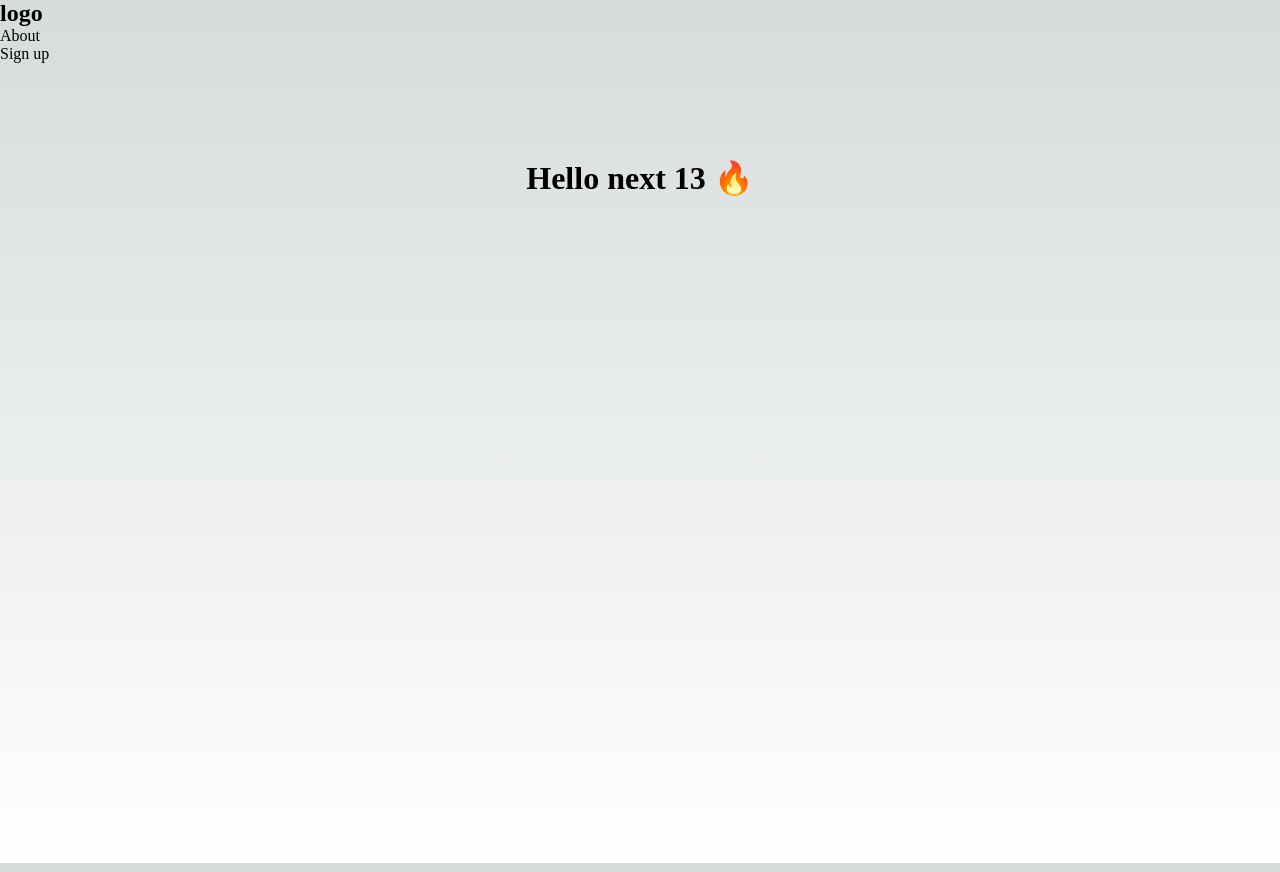
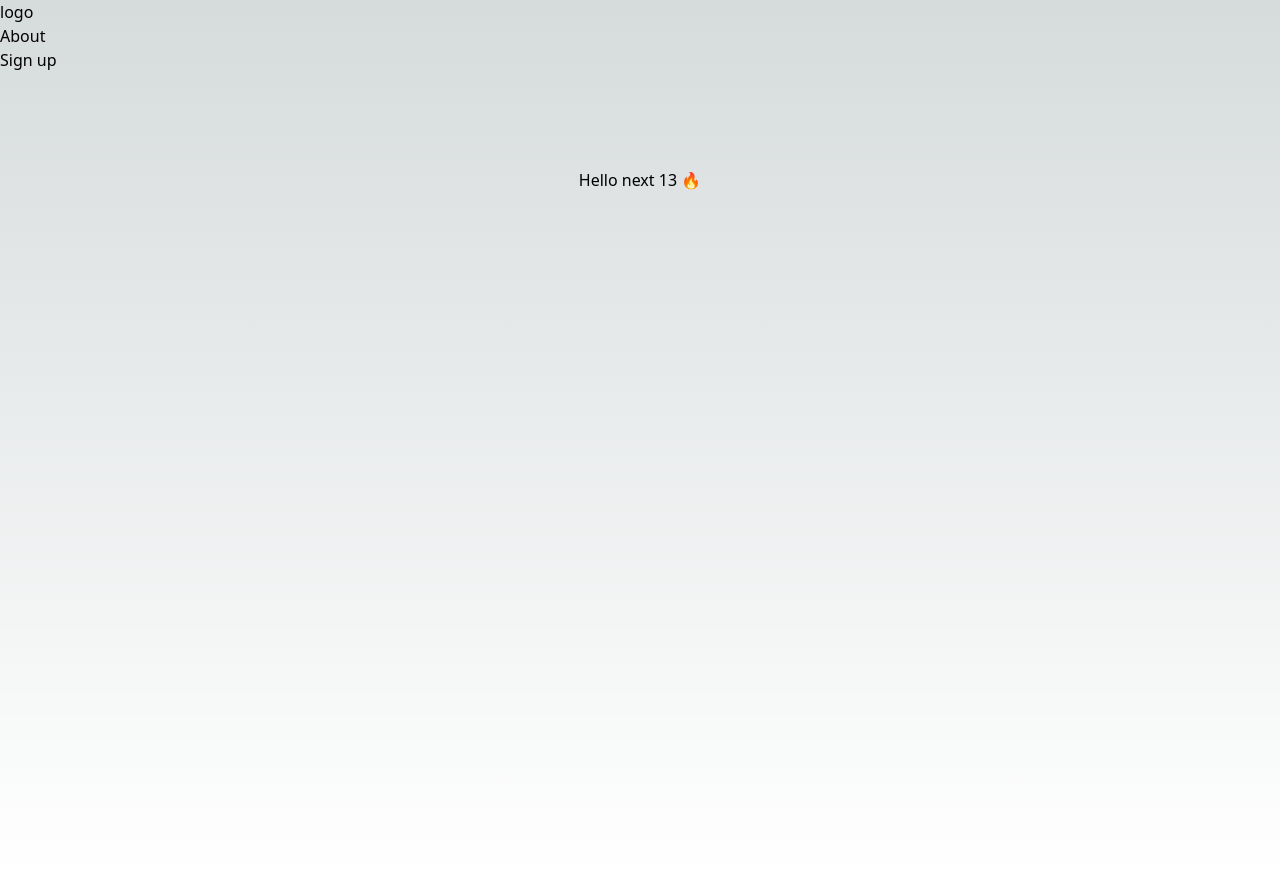
Before and after one commit to colemilne54/KinoKlicker, a Next.js app: page / in a window 1280 px wide. Built offline with nearby package versions, Linux system fonts and the light colour scheme.

Commit message:
tailwind and postcss setup

```diff
--- a/app/about/error.jsx
+++ b/app/about/error.jsx
@@ -4,7 +4,7 @@ export default function Error ({ error, reset }) {
     return (
         <div>
             Error in loading: {error.message}
-            <button onClick={() => reset()}></button>
+            <button onClick={() => reset()}>Reload</button>
         </div>
     )
 }
--- /dev/null
+++ b/app/about/loading.jsx
@@ -0,0 +1,7 @@
+export default function Loading() {
+    return (
+        <div>
+            <h1>Loading...</h1>
+        </div>
+    )
+}
--- a/app/about/page.jsx
+++ b/app/about/page.jsx
@@ -1,4 +1,4 @@
-export default function Aboit() {
+export default function About() {
     return (
         <div>
             <h1>About page</h1>
--- a/app/globals.css
+++ b/app/globals.css
@@ -1,3 +1,7 @@
+@tailwind base;
+@tailwind components;
+@tailwind utilities;
+
 :root {
   --max-width: 1100px;
   --border-radius: 12px;
--- a/package.json
+++ b/package.json
@@ -12,5 +12,10 @@
     "next": "13.2.4",
     "react": "18.2.0",
     "react-dom": "18.2.0"
+  },
+  "devDependencies": {
+    "autoprefixer": "^10.4.14",
+    "postcss": "^8.4.21",
+    "tailwindcss": "^3.2.7"
   }
 }
--- /dev/null
+++ b/postcss.config.js
@@ -0,0 +1,6 @@
+module.exports = {
+  plugins: {
+    tailwindcss: {},
+    autoprefixer: {},
+  },
+}
--- /dev/null
+++ b/tailwind.config.js
@@ -0,0 +1,15 @@
+/** @type {import('tailwindcss').Config} */
+module.exports = {
+  content: [
+    "./app/**/*.{js,ts,jsx,tsx}",
+    "./pages/**/*.{js,ts,jsx,tsx}",
+    "./components/**/*.{js,ts,jsx,tsx}",
+
+    // Or if using `src` directory:
+    "./src/**/*.{js,ts,jsx,tsx}",
+  ],
+  theme: {
+    extend: {},
+  },
+  plugins: [],
+}
```
Also changed, not shown: 1 other file (tests, documents, lock files or other folders).
